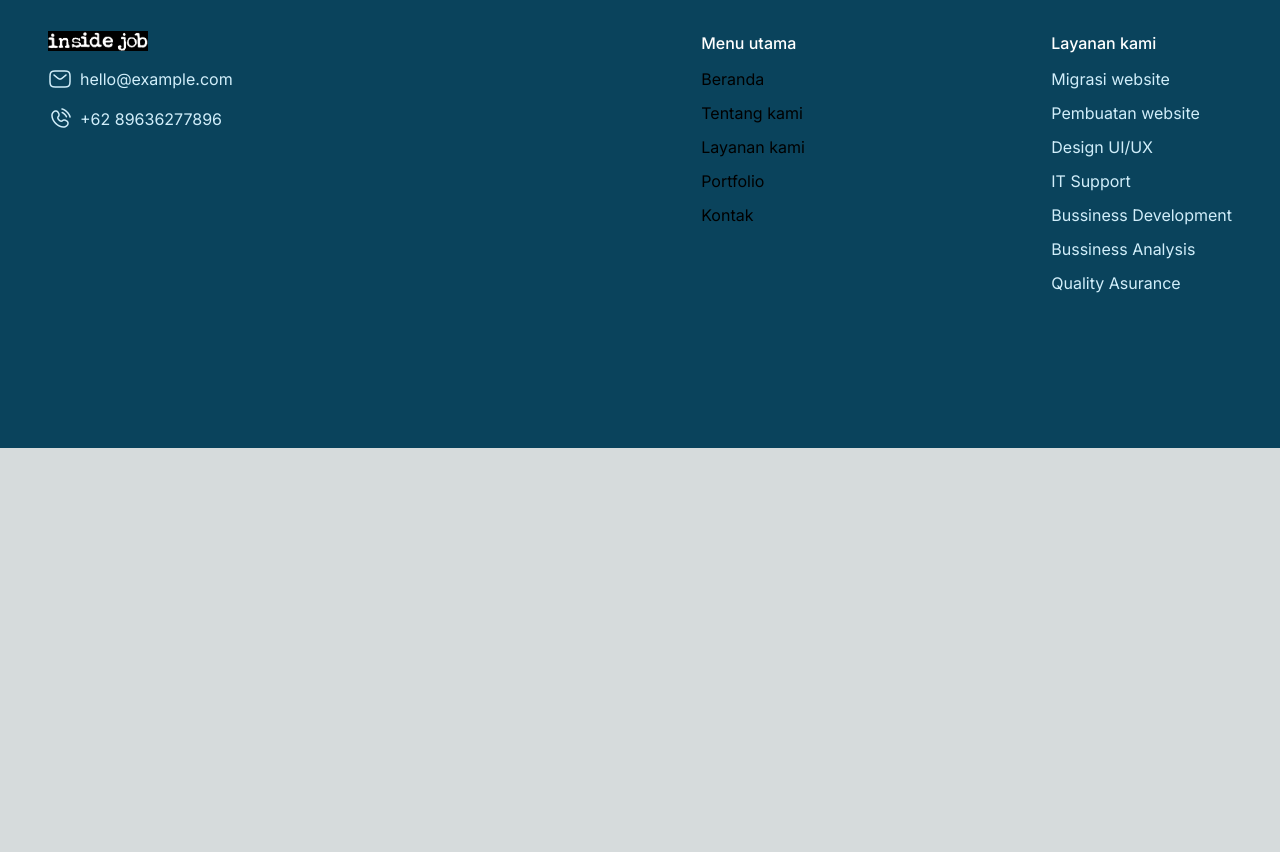
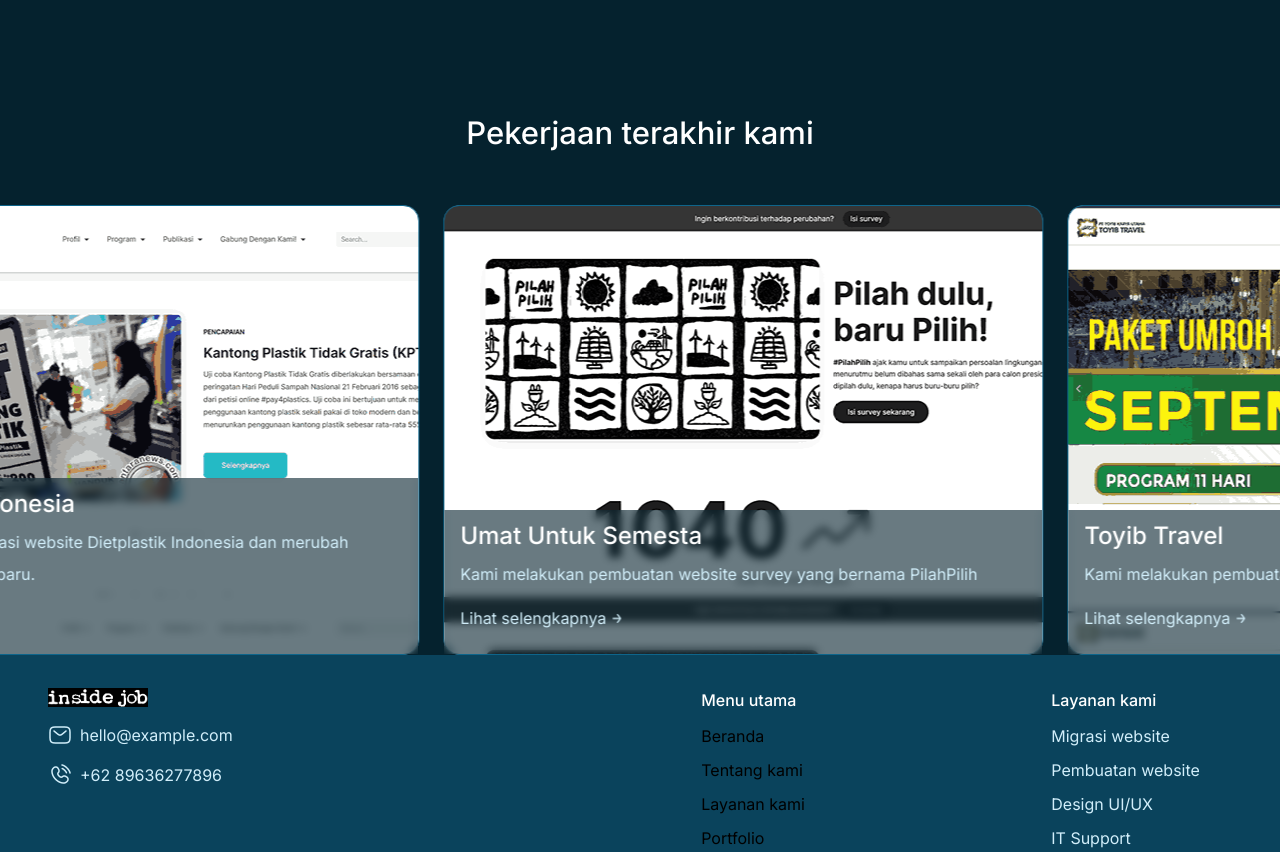
Before and after one commit to Revitalismo/inside-job, a Next.js app: page / in a window 1280 px wide. Shown: the part 2115-2967 px from the top of the page. Before the commit the page ends 2563 px from the top, so only its background shows below. Built offline with nearby package versions, Linux system fonts and the light colour scheme; a web font is replaced by a local one.

Commit message:
feat: add RecentWorks section

```diff
--- a/src/app/page.tsx
+++ b/src/app/page.tsx
@@ -13,6 +13,7 @@
 import { ServiceCard } from "@/components/ServiceCard";
 
 import { OurClients } from "./sections/OurClients";
+import { RecentWorks } from "./sections/RecentWorks";
 
 export default function Home() {
   return (
@@ -21,6 +22,7 @@
       <CompanyDescription />
       <OurServices />
       <OurClients />
+      <RecentWorks />
     </main>
   );
 }
```
